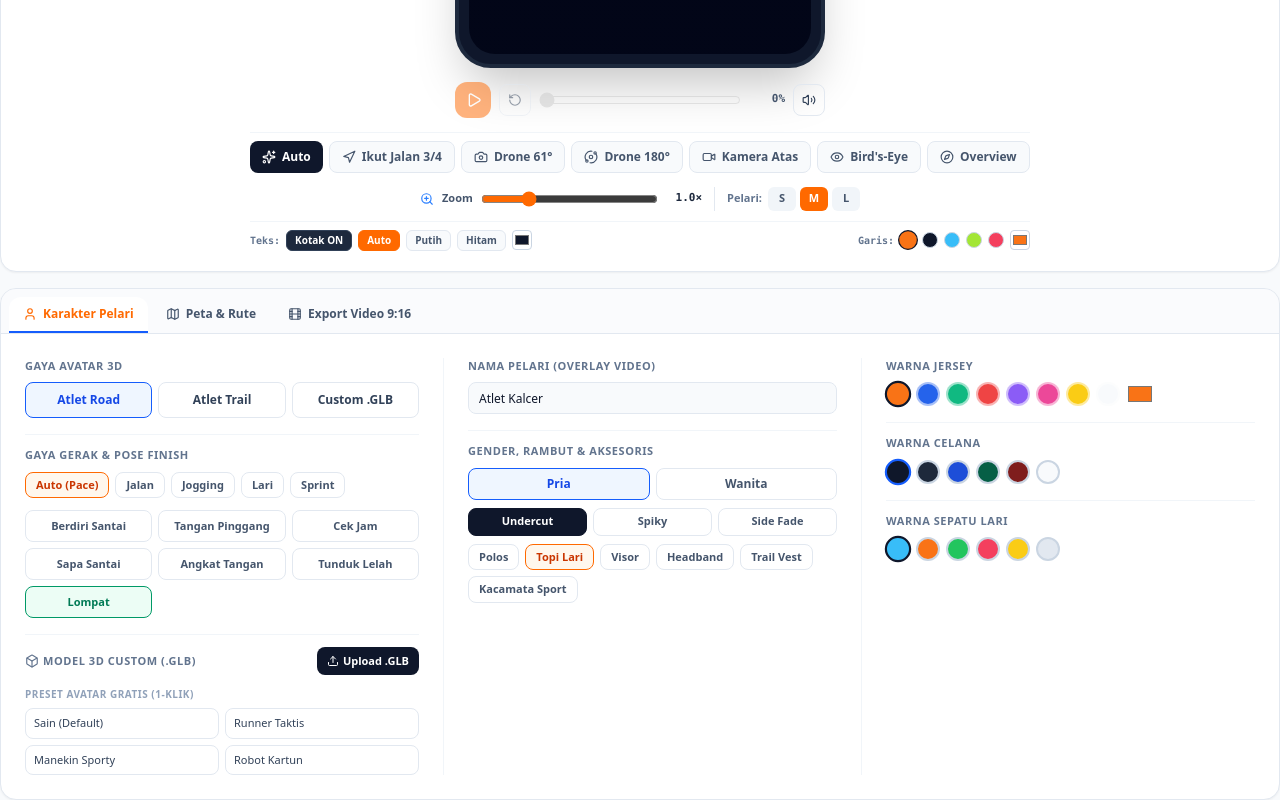
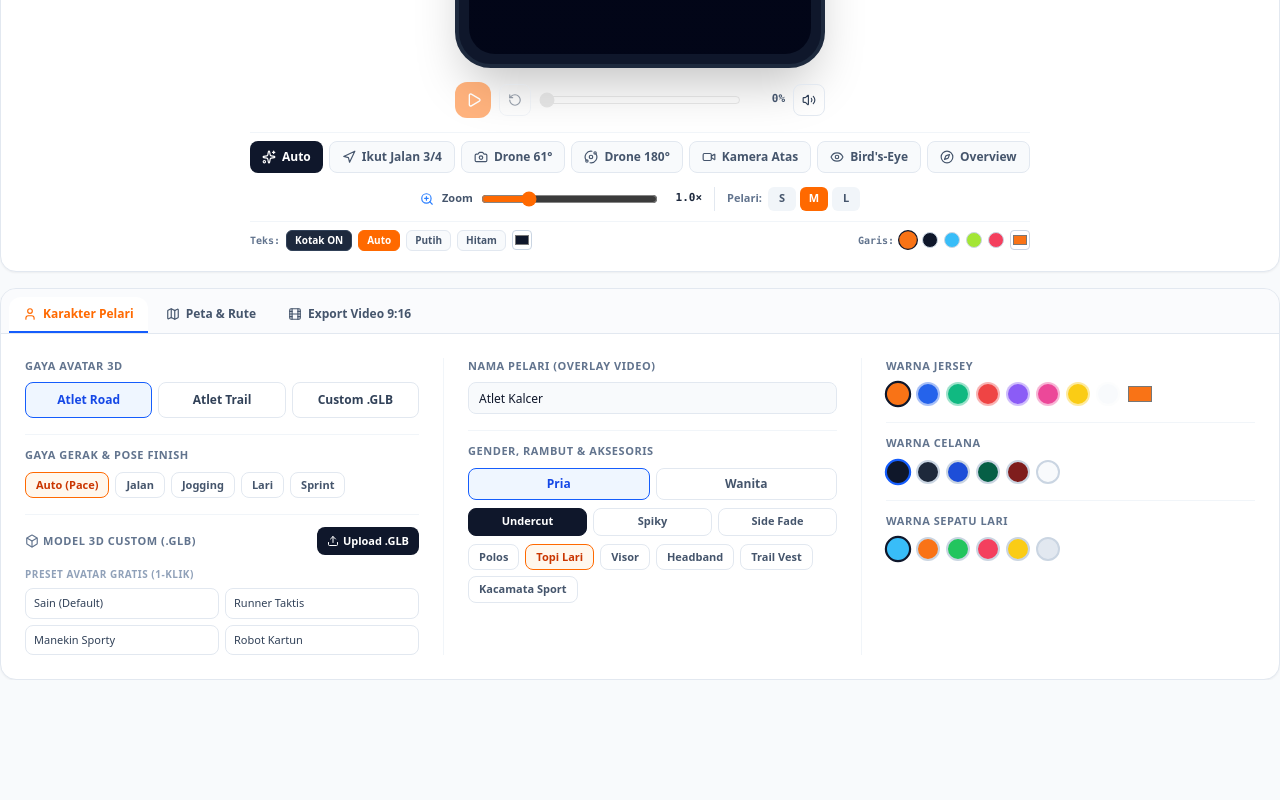
Before and after one commit to sain-byte/avatar-3d, a React (Vite) app: page / in a window 1280 px wide. Shown: the part 738-1538 px from the top of the page. After the commit the page ends 1418 px from the top, so only its background shows below. Built offline with nearby package versions, Linux system fonts and the light colour scheme.

Commit message:
chore: disable rigid procedural finish poses by default for cleaner natural stop

```diff
--- a/src/components/studio3d/Studio3DPanelTabs.tsx
+++ b/src/components/studio3d/Studio3DPanelTabs.tsx
@@ -223,33 +223,7 @@ export const Studio3DPanelTabs: React.FC<Studio3DPanelTabsProps> = ({
                   ))}
                 </div>
 
-                <div className="grid grid-cols-3 gap-1.5 pt-1">
-                  {(
-                    [
-                      { id: 'standing-idle', label: 'Berdiri Santai' },
-                      { id: 'hands-on-hips', label: 'Tangan Pinggang' },
-                      { id: 'check-watch', label: 'Cek Jam' },
-                      { id: 'casual-wave', label: 'Sapa Santai' },
-                      { id: 'victory-raise', label: 'Angkat Tangan' },
-                      { id: 'exhausted-bow', label: 'Tunduk Lelah' },
-                      { id: 'celebrate-jump', label: 'Lompat' },
-                    ] as Array<{ id: FinishPoseStyle3D; label: string }>
-                  ).map((fp) => (
-                    <button
-                      key={fp.id}
-                      type="button"
-                      onClick={() => onChangeRunner((prev) => ({ ...prev, finishPoseStyle: fp.id }))}
-                      className={`h-8 px-2 rounded-lg border text-[11px] font-semibold cursor-pointer ${
-                        runner.finishPoseStyle === fp.id
-                          ? 'border-emerald-600 bg-emerald-50 dark:bg-emerald-950/40 text-emerald-700 dark:text-emerald-300'
-                          : 'border-slate-200 dark:border-slate-700 text-slate-600 dark:text-slate-300'
-                      }`}
-                    >
-                      {fp.label}
-                    </button>
-                  ))}
                 </div>
-              </div>
 
               {/* Upload & Simpan Avatar Custom .GLB */}
               <div className="space-y-2 pt-3 border-t border-slate-100 dark:border-slate-800">
--- a/src/types/studio3d.ts
+++ b/src/types/studio3d.ts
@@ -179,7 +179,7 @@ export const DEFAULT_MAP_CONFIG: MapConfig = {
 export const DEFAULT_EXPORT_CONFIG: ExportConfig = {
   durationPreset: 30,
   customDurationSec: 25,
-  includeFinishPose: true,
+  includeFinishPose: false,
   musicPreset: 'upbeat-synth',
   customAudioUrl: null,
   customAudioName: null,
```
